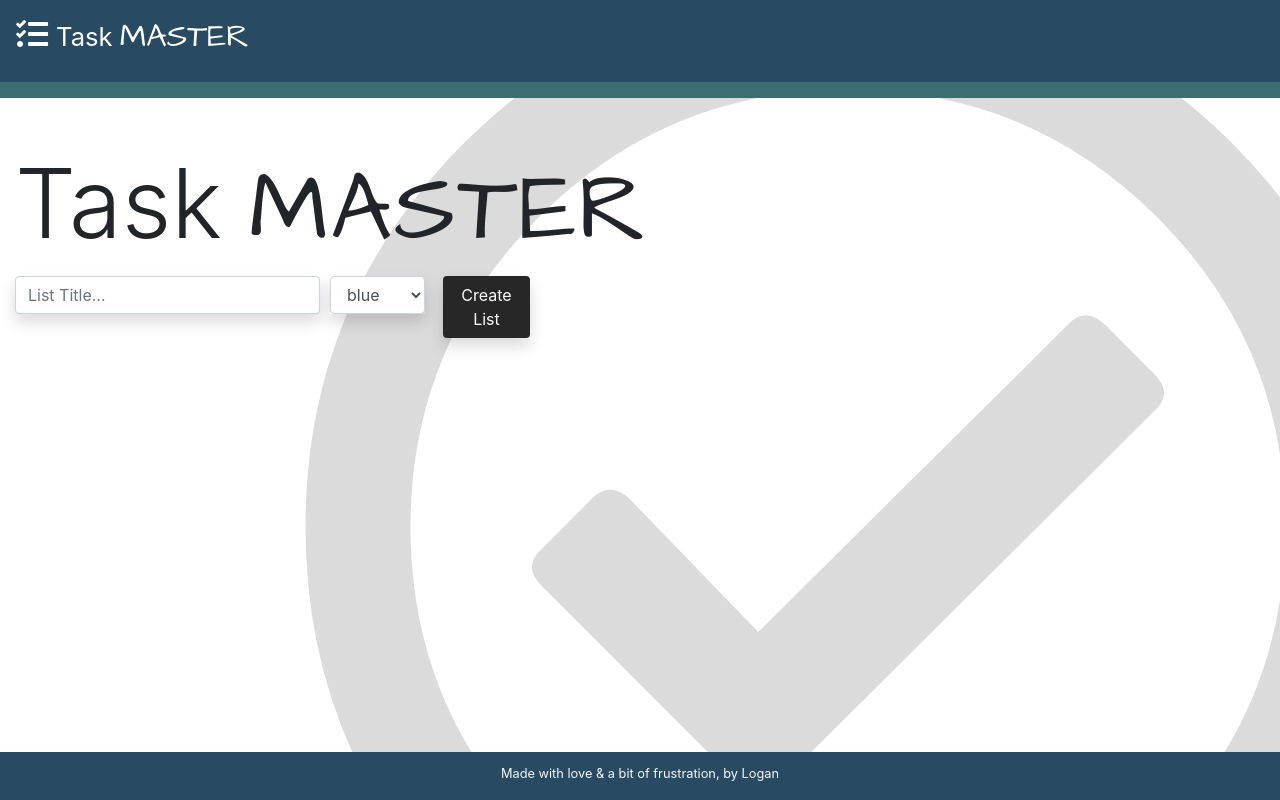
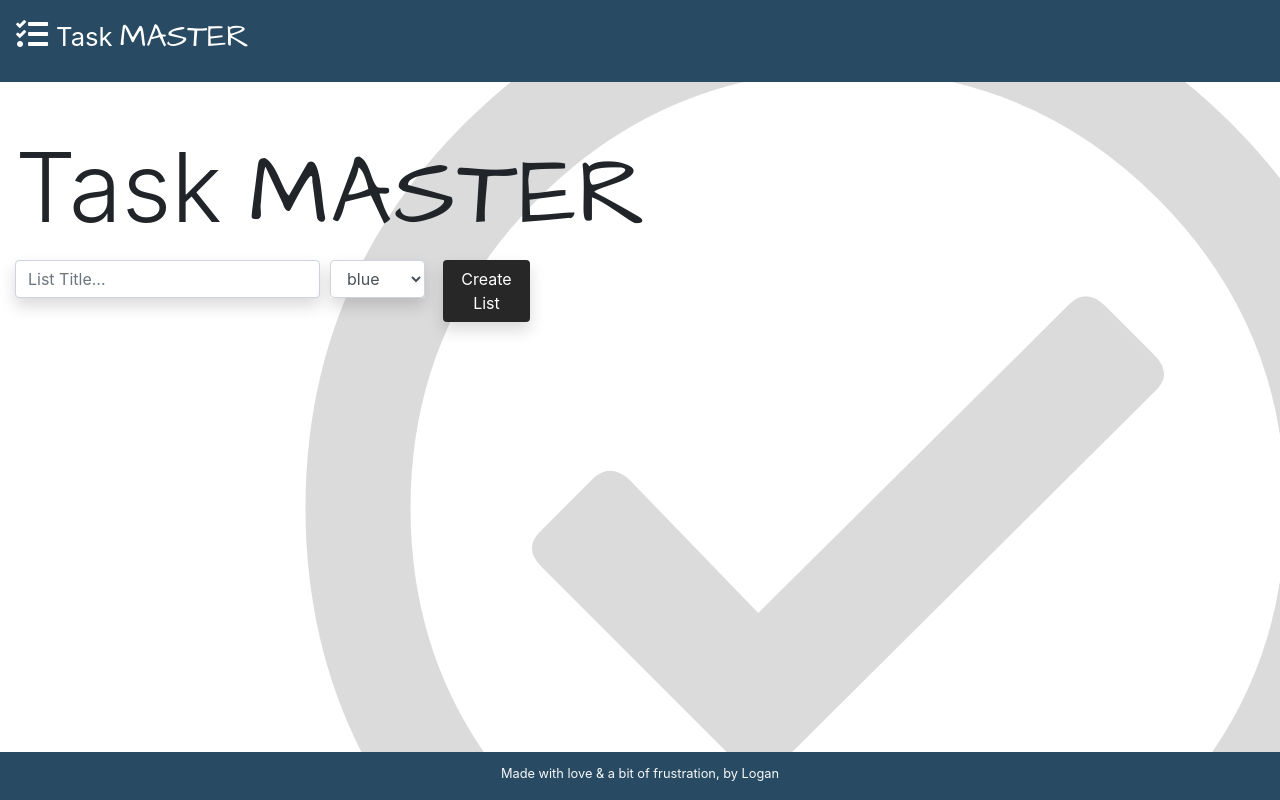
Before and after one commit to LoganPonder/taskmaster, a website with bundled scripts: page index.html in a window 1280 px wide. Built offline with nearby package versions, Linux system fonts and the light colour scheme.

Commit message:
Completed Project

```diff
--- a/app/Services/ListsService.js
+++ b/app/Services/ListsService.js
@@ -9,6 +9,7 @@ class ListsService {
 
     deleteList(id) {
         ProxyState.lists = ProxyState.lists.filter(list => list.id != id);
+        ProxyState.tasks = ProxyState.tasks;
         saveState();
     }
 }
--- a/assets/scss/main.scss
+++ b/assets/scss/main.scss
@@ -22,9 +22,9 @@ i:hover {
   cursor: pointer;
 }
 
-.nav-header {
-  border-bottom: 1rem solid rgba(60, 110, 113);
-}
+// .nav-header {
+//   border-bottom: 10px solid rgba(53, 53, 53);
+// }
 
 .check-bg {
   position: absolute;
```
Also changed, not shown: assets/style/main.css, 1 other file.
